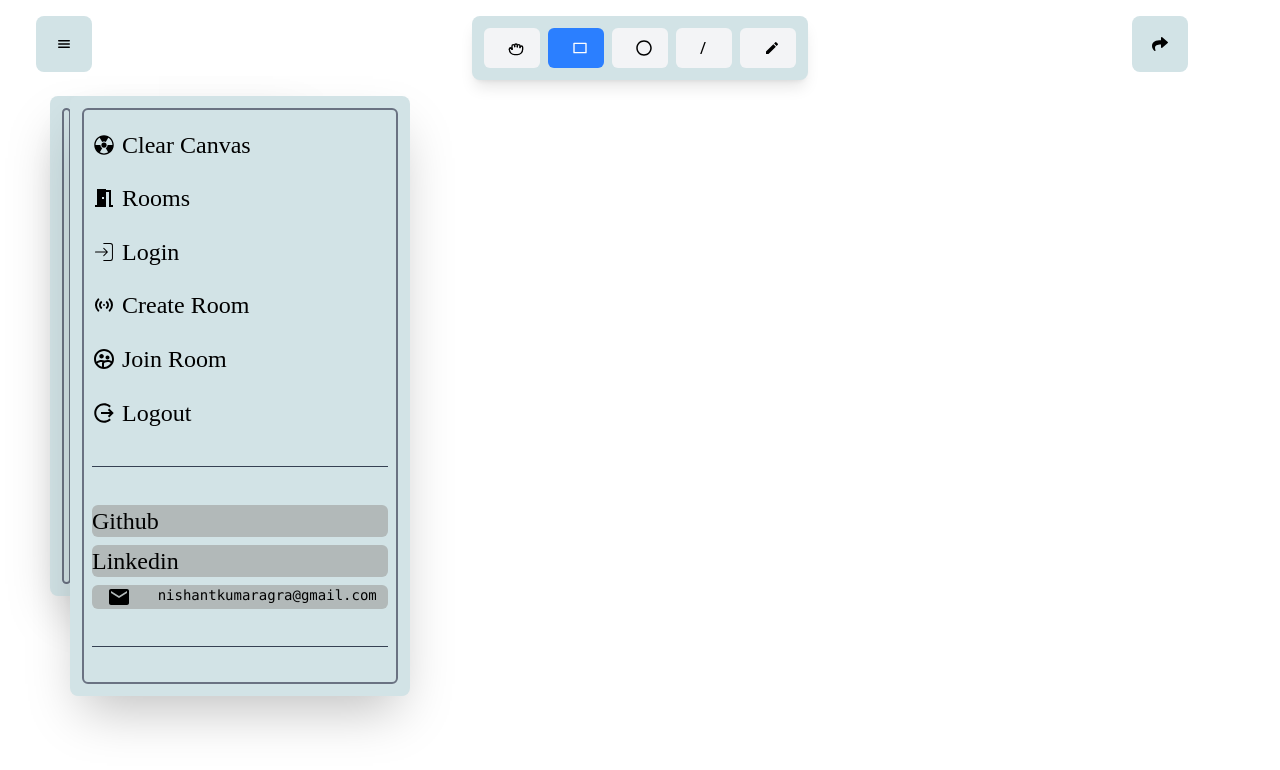
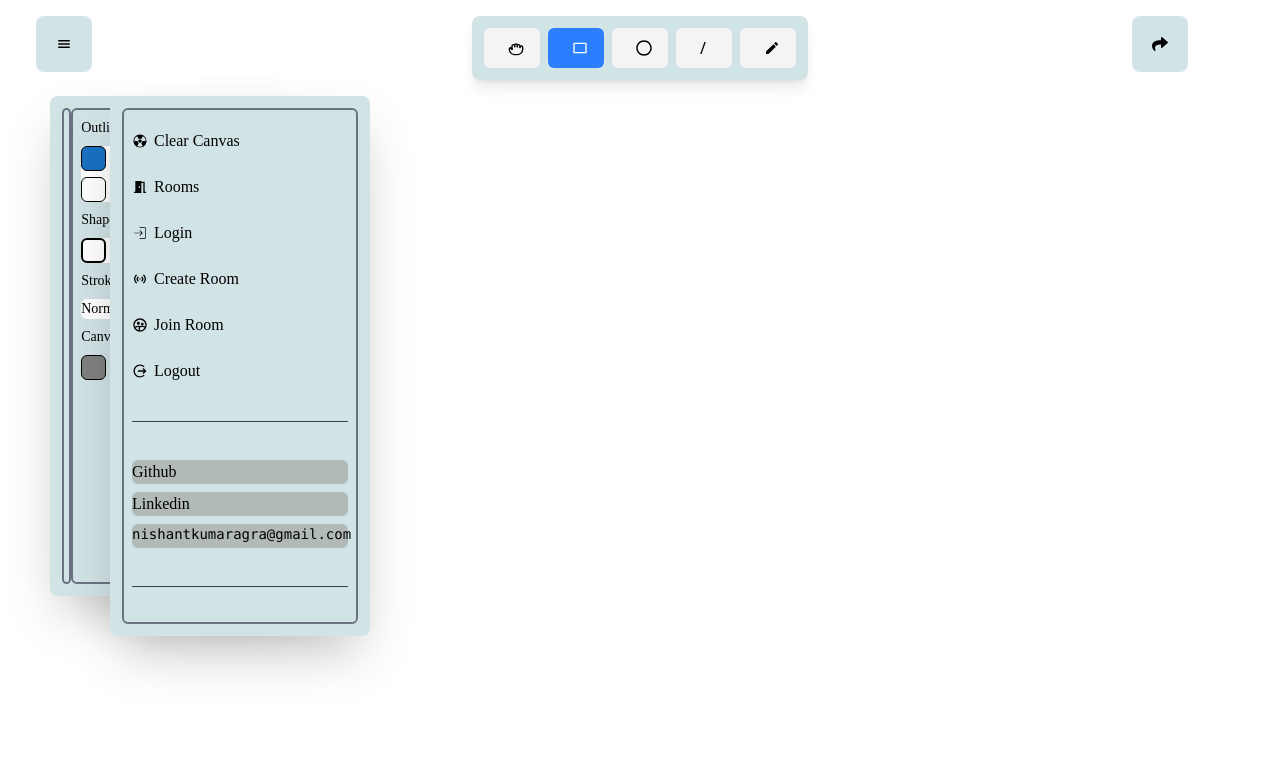
Before and after one commit to mrnishant1/doodlesdraw-frontend, a Next.js app: page /draw in a window 1280 px wide. Both pictures are taken after a click on the button 64 px from the left and 44 px from the top of the page. Shown: the top 770 px of the page. Built offline with nearby package versions, Linux system fonts and the light colour scheme; a web font is replaced by a local one.

Commit message:
fixed ui

```diff
--- a/src/app/component/sidemenu.tsx
+++ b/src/app/component/sidemenu.tsx
@@ -14,7 +14,7 @@ export default function Sidemenu({visiblety}:{visiblety:ReactNode}) {
   const {clearShapes} = useExistingStore();
   return (
     <>
-    <div className={`${visiblety?"visible":"hidden"} font-cursive text-2xl items-center fixed top-[12%] left-[240px] h-[600px] w-[340px] transform -translate-x-1/2 bg-[#d2e3e6] shadow-2xl rounded-lg p-3 flex flex-col`}>
+    <div className={`${visiblety?"visible":"hidden"} font-cursive text-md items-center fixed top-[12%] left-[240px] h-[540px] w-[260px] transform -translate-x-1/2 bg-[#d2e3e6] shadow-2xl rounded-lg p-3 flex flex-col`}>
         <div className="w-full h-full p-2 border-gray-500 border-2 rounded-md flex flex-col justify-around">
             {/* <Link className="hover:bg-[#969b9b] w-[100%] rounded-md transition-all duration-400 flex flex-row gap-1.5 items-center " href="/rooms"    >   {<CgProfile/>} </Link> */}
 
```
